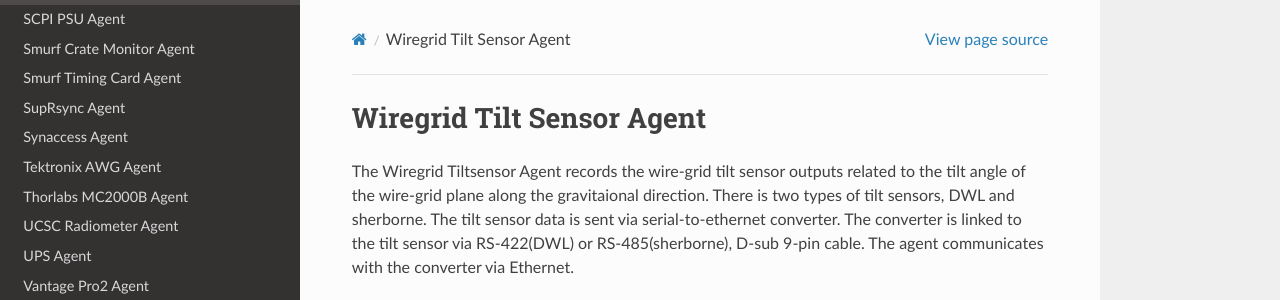
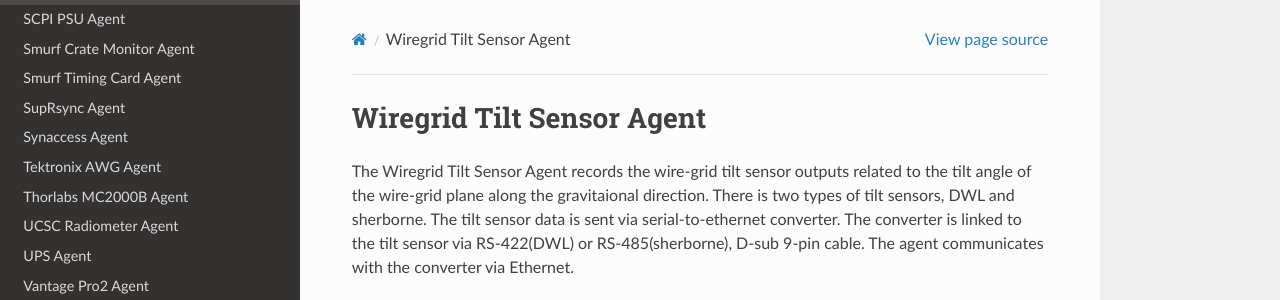
Before and after one commit to simonsobs/socs, a Sphinx documentation site: the page built from docs/agents/wiregrid_tiltsensor.rst, in a window 1280 px wide and 900 px high, cut to the strip 0-300 px from the top of the window. Built offline with Sphinx 7.4.7 and the Read the Docs theme 2.0.0, drawn with Linux system fonts in a browser that asks for light colours.

Commit message:
Catch another 'Tiltsensor'

```diff
--- a/docs/agents/wiregrid_tiltsensor.rst
+++ b/docs/agents/wiregrid_tiltsensor.rst
@@ -6,7 +6,7 @@
 Wiregrid Tilt Sensor Agent
 ==========================
 
-The Wiregrid Tiltsensor Agent records the wire-grid tilt sensor outputs
+The Wiregrid Tilt Sensor Agent records the wire-grid tilt sensor outputs
 related to the tilt angle of the wire-grid plane along the gravitaional direction.
 There is two types of tilt sensors, DWL and sherborne.
 The tilt sensor data is sent via serial-to-ethernet converter.
```
